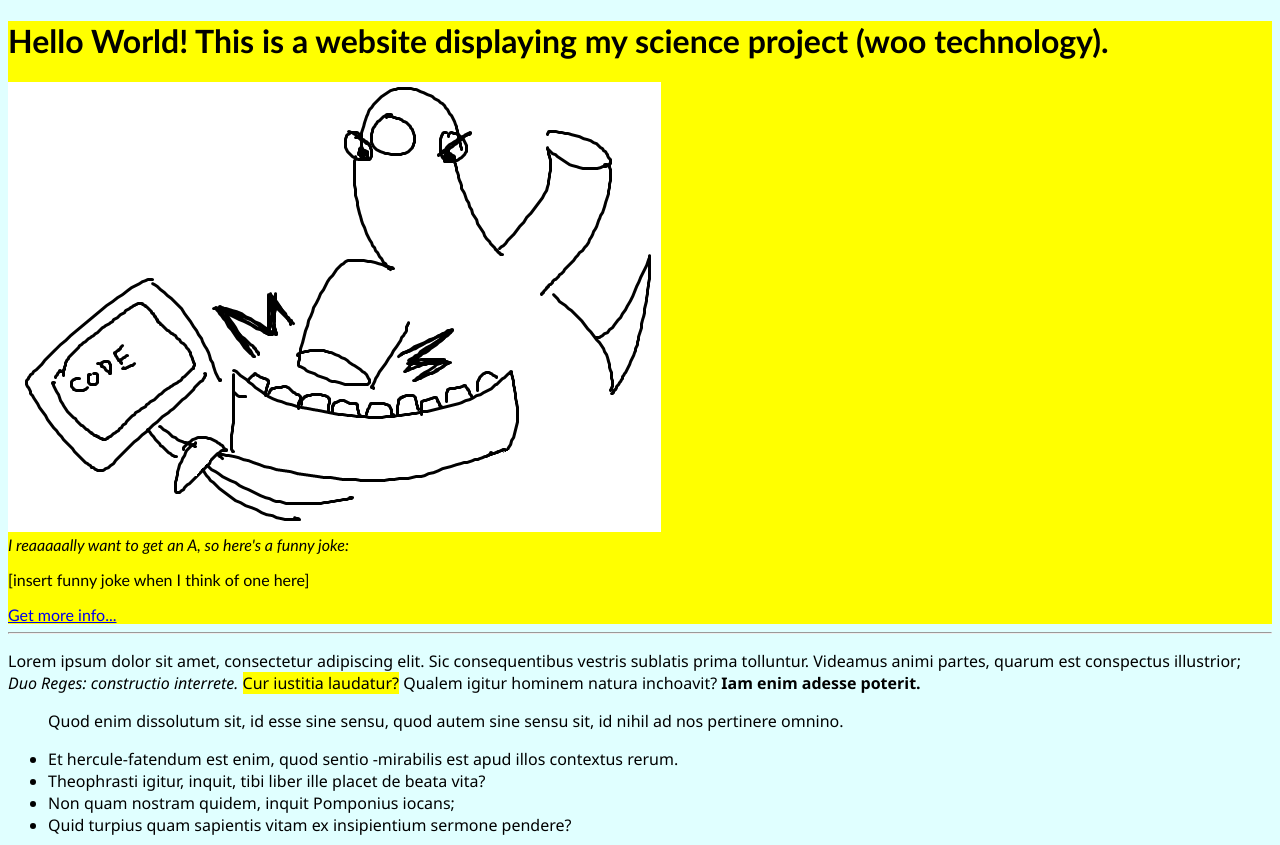
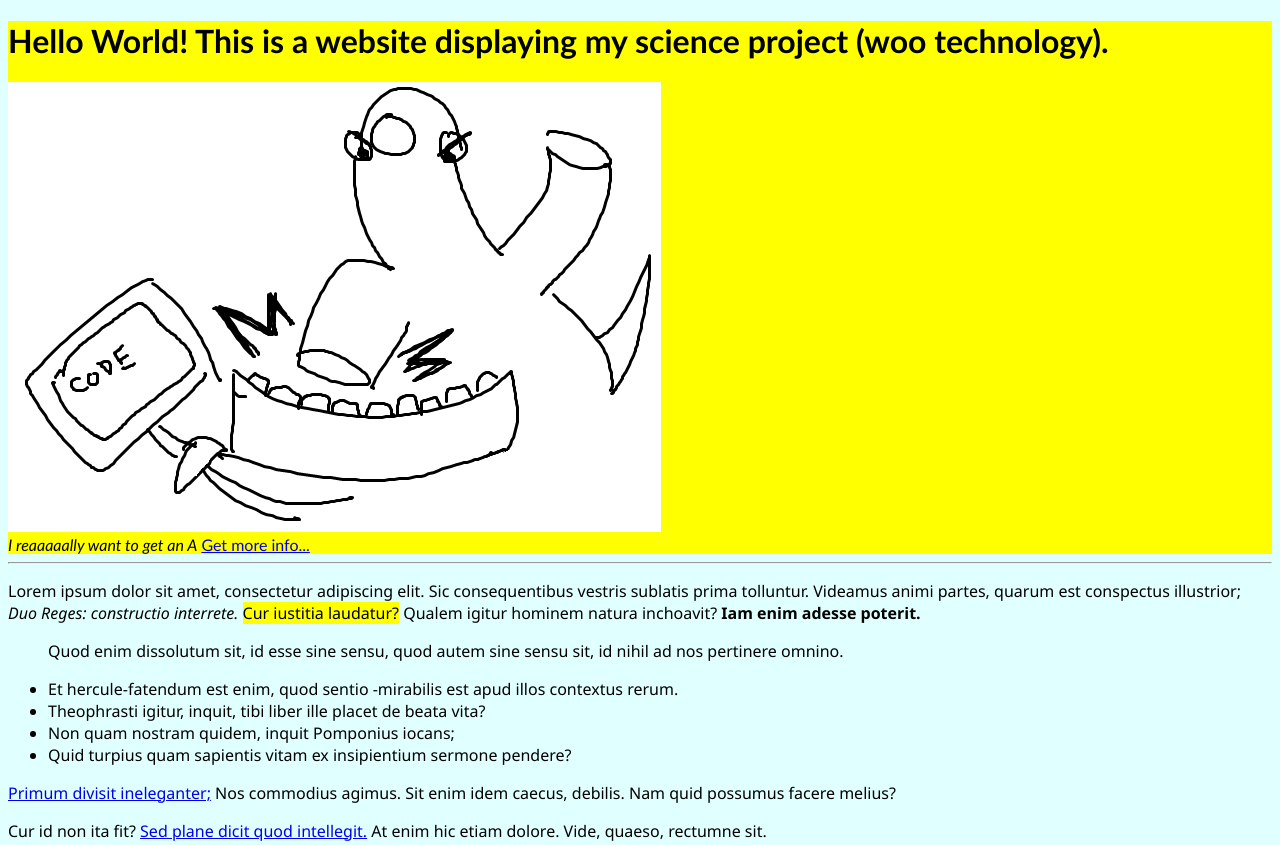
Before and after one commit to P2PHackClub/introduction-to-github-template, a plain HTML site: page index.html in a window 1280 px wide. Shown: the top 845 px of the page. Drawn offline with Linux system fonts and the light colour scheme.

Commit message:
Remove joke prompt

```diff
--- a/index.html
+++ b/index.html
@@ -25,10 +25,7 @@
   <main>
     <h1>Hello World! This is a website displaying my science project (woo technology).</h1>
     <img src="code_dinosaur.png"><br>
-    <em>I reaaaaally want to get an A, so here's a funny joke:</em>
-    <p>
-      [insert funny joke when I think of one here]
-    </p>
+    <em>I reaaaaally want to get an A</em>
     <a href="info.html">Get more info...</a>
   </main>
 
```
